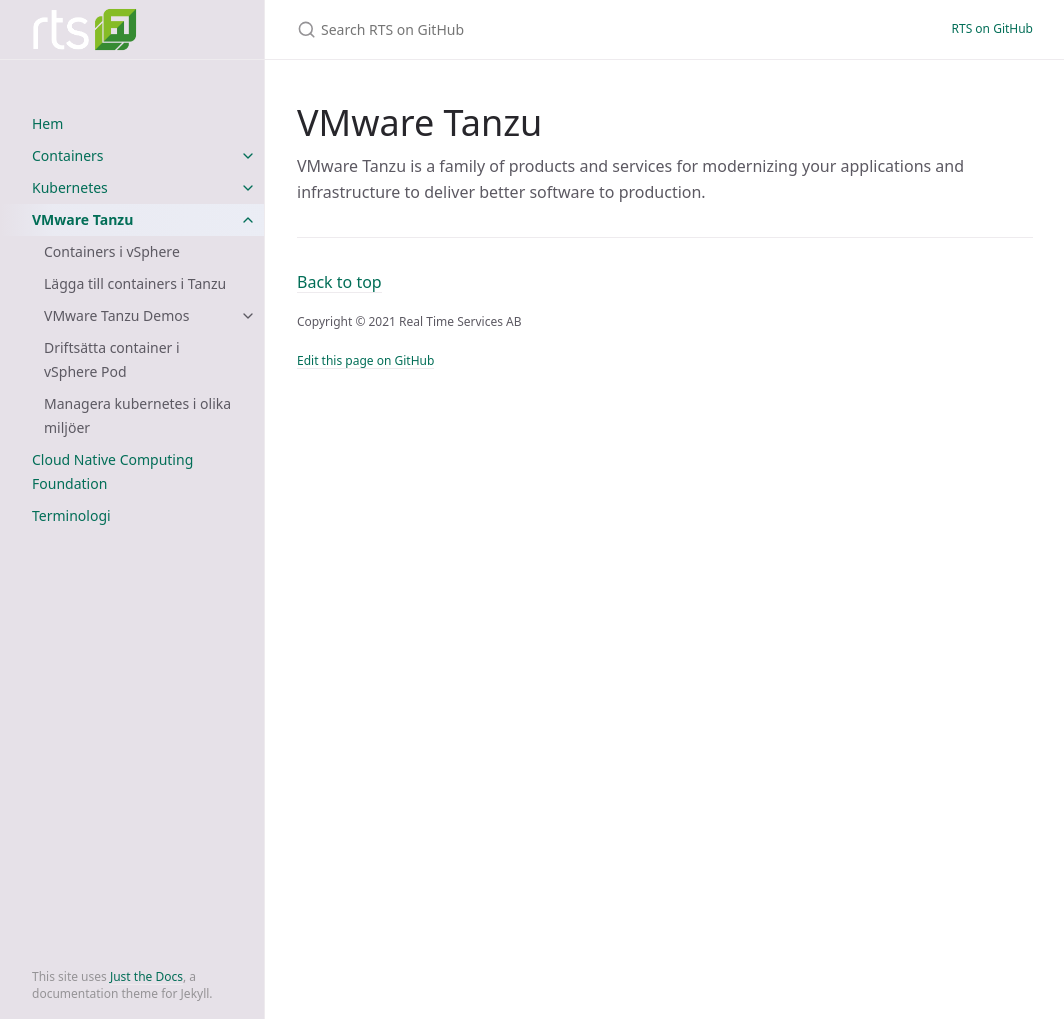
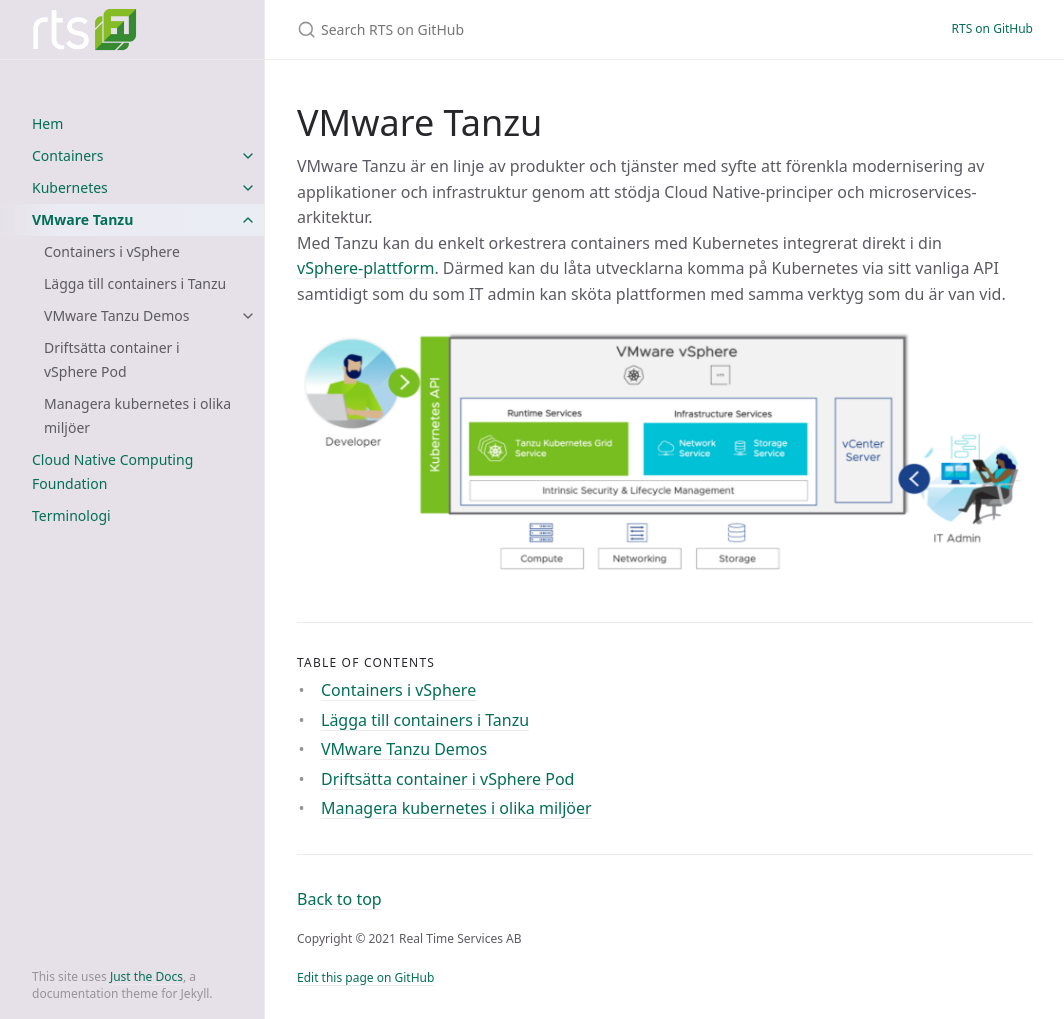
Before and after one commit to RTSAB/rtsab.github.io, a Jekyll site: the page built from docs/vmware-tanzu/vmware-tanzu.md, in a window 1280 px wide and 1019 px high. Shown: the whole window, without its empty margins (107-1171 px from the left). Built offline with Jekyll 4.4.1, drawn with Linux system fonts in a browser that asks for light colours.

Commit message:
New Tanzu intro

```diff
--- a/docs/vmware-tanzu/vmware-tanzu.md
+++ b/docs/vmware-tanzu/vmware-tanzu.md
@@ -4,11 +4,14 @@ title: VMware Tanzu
 nav_order: 4
 has_children: true
 permalink: /docs/vmware-tanzu
-has_toc: false
+has_toc: true
 ---
 
 # VMware Tanzu
 
-VMware Tanzu is a family of products and services for modernizing your applications and infrastructure to deliver better software to production.
+VMware Tanzu är en linje av produkter och tjänster med syfte att förenkla modernisering av applikationer och infrastruktur genom att stödja Cloud Native-principer och microservices-arkitektur.
+Med Tanzu kan du enkelt orkestrera containers med Kubernetes integrerat direkt i din [vSphere-plattform](/docs/vmware-tanzu/containers-on-vsphere.md). Därmed kan du låta utvecklarna komma på Kubernetes via sitt vanliga API samtidigt som du som IT admin kan sköta plattformen med samma verktyg som du är van vid.
+
+![Tanzu-vSphere](/assets/images/tanzu-vsphere.png)
 
 {: .fs-6 .fw-300 }
```
Also changed, not shown: assets/images/tanzu-vsphere.png (added).
